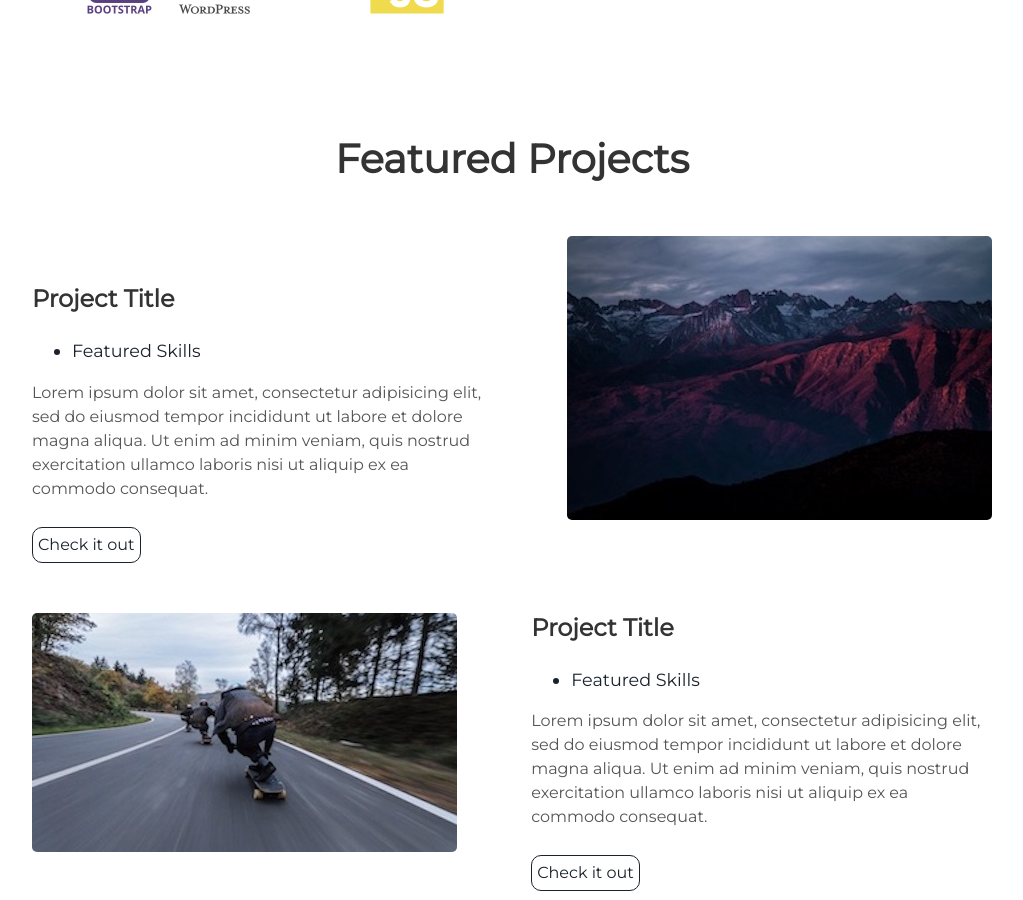
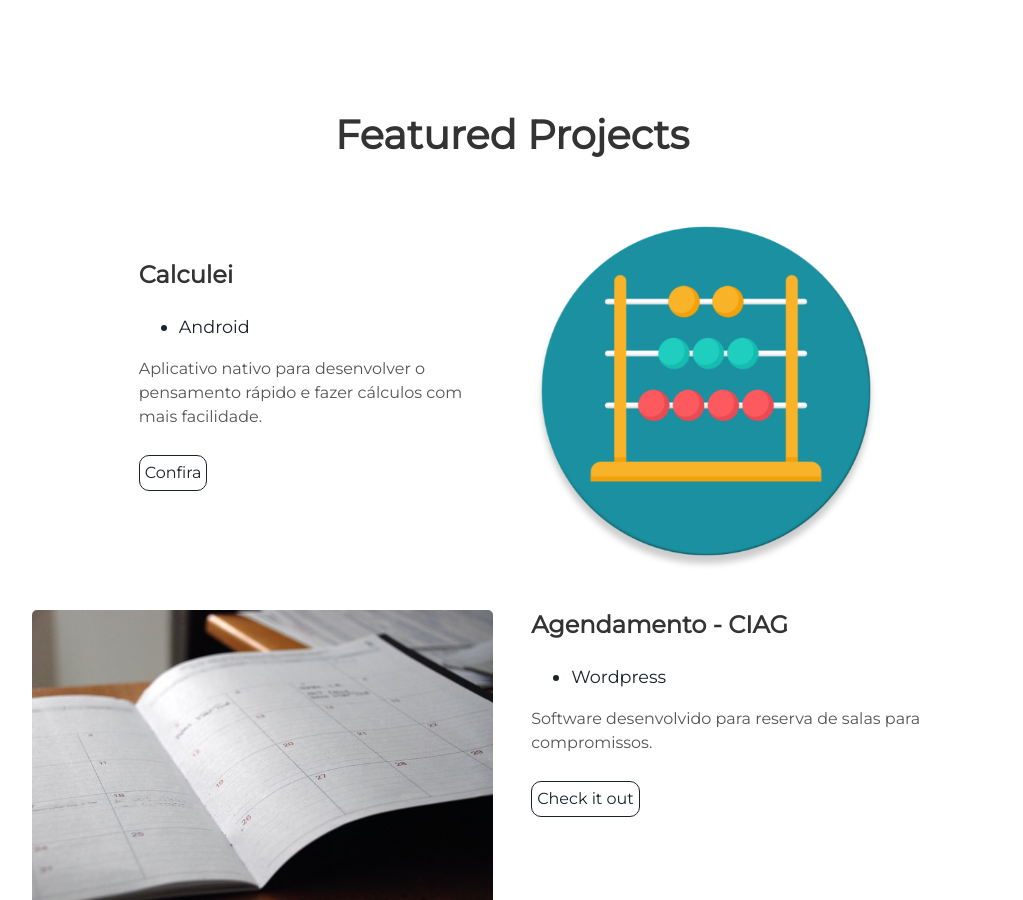
Before and after one commit to gnovakovski/gnovakovski.github.io, a Jekyll site: the page built from index.html, in a window 1280 px wide and 900 px high, scrolled down 1447 px. Shown: the whole window, without its empty margins (128-1151 px from the left). Built offline with Jekyll 4.4.1, drawn with Linux system fonts in a browser that asks for light colours; some of the changed text lies outside the part shown.

Commit message:
Adicionando infos do portfólio

```diff
--- a/_config.yml
+++ b/_config.yml
@@ -6,12 +6,12 @@ url: "https://gnovakovski.github.io/" # the base hostname & protocol for your si
 
 # User settings
 username: Gabriel Novakovski Nunes
-user_description: Desenvolvedor de Software desde 2014, com experiência em diversas linguagens de programação, focando em desenvolvimento Mobile.
+user_description: Portfólio
 user_title: Desenvolvedor Mobile/Java
-email: mailbox:gabrielnovakovski@gmail.com
-instagram_username: https://www.instagram.com/gabriel.koski/
-github_username:  https://github.com/gnovakovski
-linkedin_username:  https://br.linkedin.com/in/gabrielnovakovski
+email: gabrielnovakovski@gmail.com
+twitter_username: gabriel_koski
+github_username:  gnovakovski
+linkedin_username:  gabrielnovakovski
 
 # Google-analytics
 google-analytics:
--- a/_includes/header.html
+++ b/_includes/header.html
@@ -5,10 +5,10 @@
         <span class="site-description">{{site.user_title}}</span>
       </h1>
       <div class="header-icons">
-        <a aria-label="Enviar email" href="#"><i class="icon fa fa-envelope"></i></a>
-        <a aria-label="Meu Twitter" target="_blank" href="#"><i class="icon fa fa-twitter" aria-hidden="true"></i></a>
-        <a aria-label="Meu Linkedin" target="_blank" href="#"><i class="icon fa fa-linkedin" aria-hidden="true"></i></a>
-        <a aria-label="Meu Github" target="_blank" href="#"><i class="icon fa fa-github-alt" aria-hidden="true"></i></a>
+        <a aria-label="Enviar email" href="mailto:gabrielnovakovski@gmail.com"><i class="icon fa fa-envelope"></i></a>
+        <a aria-label="Meu Instagram" target="_blank" href="https://www.instagram.com/gabriel.koski/"><i class="icon fa fa-instagram" aria-hidden="true"></i></a>
+        <a aria-label="Meu Linkedin" target="_blank" href="https://br.linkedin.com/in/gabrielnovakovski"><i class="icon fa fa-linkedin" aria-hidden="true"></i></a>
+        <a aria-label="Meu Github" target="_blank" href="https://github.com/gnovakovski"><i class="icon fa fa-github-alt" aria-hidden="true"></i></a>
       </div>
       <div class="header-links">
         <a class="link" href="#about" data-scroll>Sobre mim</a>
--- a/_includes/projects.html
+++ b/_includes/projects.html
@@ -3,27 +3,27 @@
 </div>
 <div class="user-projects">
   <div class="images-right">
-    <img alt="mountains" src="{{ "/assets/img/mountains.jpg" | prepend: site.baseurl }}" />
+    <img alt="calculei" src="{{ "/assets/img/ic_launcher_web.png" | prepend: site.baseurl }}" />
   </div>
   <div class="contents">
-    <h3> Project Title </h3>
+    <h3> Calculei </h3>
     <ul>
-      <li> Featured Skills</li>
+      <li> Android</li>
     </ul>
-    <p>Lorem ipsum dolor sit amet, consectetur adipisicing elit, sed do eiusmod tempor incididunt ut labore et dolore magna aliqua. Ut enim ad minim veniam, quis nostrud exercitation ullamco laboris nisi ut aliquip ex ea commodo consequat.</p>
-    <a class="project-link" href="#">Check it out</a>
+    <p>Aplicativo nativo para desenvolver o pensamento rápido e fazer cálculos com mais facilidade.</p>
+    <a class="project-link" href="https://github.com/joaosf/Calculei">Confira</a>
   </div>
 </div>
 <div class="user-projects">
   <div class="images-left">
-    <img alt="mountains" src="{{ "/assets/img/skate.jpg" | prepend: site.baseurl }}" />
+    <img alt="calendar" src="{{ "/assets/img/calendar.jpg" | prepend: site.baseurl }}" />
   </div>
   <div class="contents-right">
-    <h3> Project Title </h3>
+    <h3> Agendamento - CIAG </h3>
     <ul>
-      <li> Featured Skills</li>
+      <li> Wordpress </li>
     </ul>
-    <p>Lorem ipsum dolor sit amet, consectetur adipisicing elit, sed do eiusmod tempor incididunt ut labore et dolore magna aliqua. Ut enim ad minim veniam, quis nostrud exercitation ullamco laboris nisi ut aliquip ex ea commodo consequat.</p>
+    <p>Software desenvolvido para reserva de salas para compromissos.</p>
     <a class="project-link" href="#">Check it out</a>
   </div>
 </div>
```
Also changed, not shown: assets/img/android.jpg (added), assets/img/calendar.jpg (added), assets/img/ic_launcher_web.png (added), src/img/calendar.jpg (added), src/img/ic_launcher_web.png (added).
